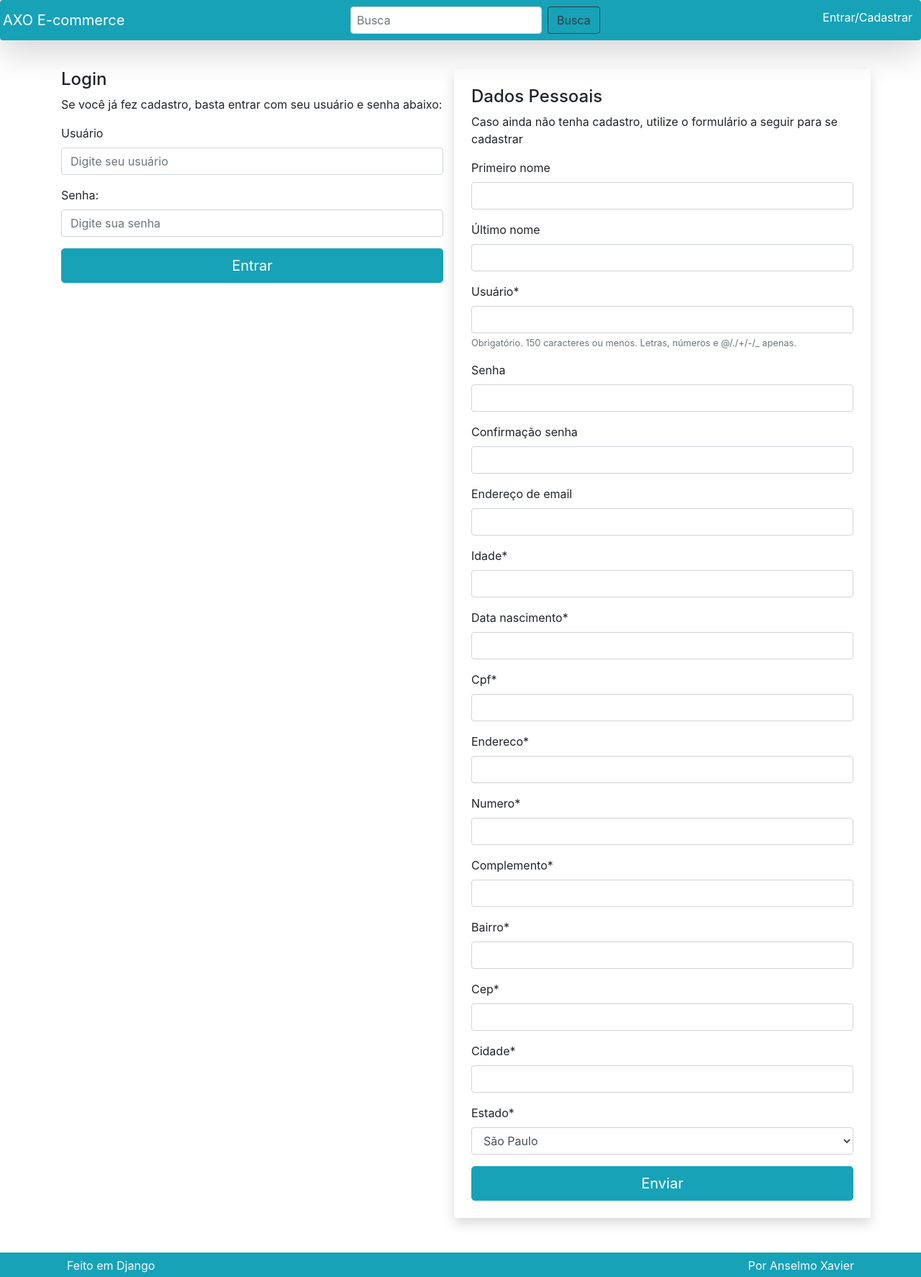
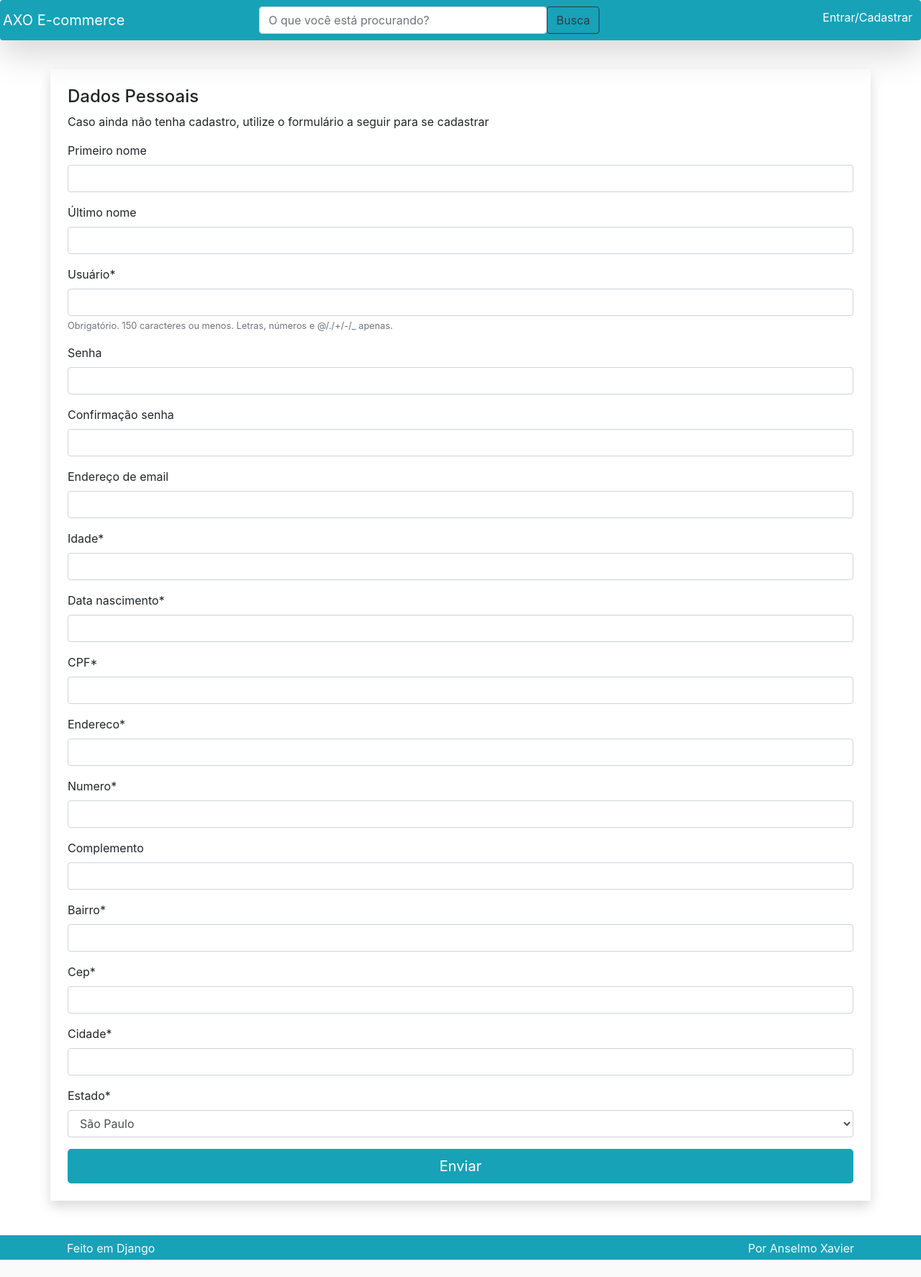
Before and after one commit to anselmoaxo/ecommerce-loja, a Django app: page /perfil/ in a window 1280 px wide. Shown: the whole page at 72% size. After the commit the page ends 1750 px from the top, so only its background shows below. Run offline with Django 4.2, Linux system fonts and the light colour scheme; some libraries are stand-ins or nearby versions.

Commit message:
separando o login do template CriarPerfil

```diff
--- a/loja/settings.py
+++ b/loja/settings.py
@@ -141,5 +141,9 @@ SESSION_SAVE_EVERY_REQUEST = False
 DEFAULT_AUTO_FIELD = "django.db.models.BigAutoField"
 
 
+LOGIN_REDIRECT_URL = "produto:carrinho"
+LOGIN_URL = "perfil:login"
+
+
 CRISPY_ALLOWED_TEMPLATE_PACKS = "bootstrap4"
 CRISPY_TEMPLATE_PACK = "bootstrap4"
--- a/perfil/models.py
+++ b/perfil/models.py
@@ -10,10 +10,10 @@ class Perfil(models.Model):
     usuario = models.OneToOneField(User, on_delete=models.CASCADE)
     idade = models.PositiveIntegerField()
     data_nascimento = models.DateField()
-    cpf = models.CharField(max_length=11)
+    cpf = models.CharField(max_length=11, verbose_name="CPF")
     endereco = models.CharField(max_length=50)
     numero = models.CharField(max_length=5)
-    complemento = models.CharField(max_length=30)
+    complemento = models.CharField(max_length=30, blank=True)
     bairro = models.CharField(max_length=30)
     cep = models.CharField(max_length=8)
     cidade = models.CharField(max_length=30)
--- a/perfil/templates/criar.html
+++ b/perfil/templates/criar.html
@@ -7,29 +7,6 @@
 
 <div class="row">
 
-    {% if not request.user.is_authenticated %}
-    <div class="col-lg mt-3">
-        <h4>Login</h4>
-        <p>Se você já fez cadastro, basta entrar com seu usuário e senha abaixo:</p>
-
-        <form method="POST" action="{% url 'perfil:login' %}">
-            {% csrf_token %}
-            <div class="form-group ">
-                <label for="InputUsuario1">Usuário</label>
-                <input type="text" name='username' class="form-control" id="InputUsuario1"
-                    aria-describedby="usuarioHelp" placeholder="Digite seu usuário">
-            </div>
-            <div class="form-group">
-                <label for="exampleInputPassword1">Senha:</label>
-                <input name='password' type="password" class="form-control" id="exampleInputPassword1"
-                    placeholder="Digite sua senha">
-            </div>
-            <button type="submit" class="btn btn-primary btn-block btn-lg">Entrar</button>
-        </form>
-
-
-    </div>
-    {% endif %}
 
     <div class="col-lg mt-3 shadow p-4 mb-4 bg-white">
 
@@ -48,6 +25,7 @@
 
             <div class="row">
                 <div class="col">
+
                     <button type="submit" class='btn btn-primary btn-block btn-lg'>
                         Enviar
                     </button>
--- a/perfil/urls.py
+++ b/perfil/urls.py
@@ -1,5 +1,6 @@
-from django.urls import path
+from django.urls import path, reverse_lazy
 from . import views
+from django.contrib.auth import views as auth_view
 
 app_name = "perfil"
 
@@ -8,7 +9,7 @@ urlpatterns = [
     path("atualizar/", views.AtualizarPerfil.as_view(), name="atualizar"),
     path(
         "login/",
-        views.Login.as_view(),
+        auth_view.LoginView.as_view(template_name="login.html"),
         name="login",
     ),
     path("logout/", views.Logout.as_view(), name="logout"),
--- a/perfil/views.py
+++ b/perfil/views.py
@@ -144,35 +144,6 @@ class AtualizarPerfil(View):
         return HttpResponse("Atualizar")
 
 
-class Login(View):
-    def post(self, *args, **kwargs):
-        username = self.request.POST.get("username")
-        password = self.request.POST.get("password")
-
-        if not username or not password:
-            # Se o nome de usuário ou senha estiverem em branco, exibe uma mensagem de erro
-            messages.error(self.request, "Usuário ou senha inválidos.")
-            return redirect("perfil:criar")
-
-        usuario = authenticate(self.request, username=username, password=password)
-
-        if not usuario:
-            # Se a autenticação falhar, exibe uma mensagem de erro
-            messages.error(self.request, "Usuário ou senha inválidos.")
-            return redirect("perfil:criar")
-
-        # Se a autenticação for bem-sucedida, faz login no usuário
-        login(self.request, user=usuario)
-
-        # Mensagem de sucesso
-        messages.success(
-            self.request, "Você fez login no sistema e pode concluir sua compra."
-        )
-
-        # Redireciona o usuário para a página de carrinho
-        return redirect("produto:carrinho")
-
-
 class Logout(View):
     def get(self, *args, **kwargs):
         carrinho = copy.deepcopy(self.request.session.get("carrinho"))
--- a/templates/parciais/_nav.html
+++ b/templates/parciais/_nav.html
@@ -18,9 +18,9 @@
 
   <div class="collapse navbar-collapse" id="navbarSupportedContent">
 
-  <div class="mx-auto"> <!-- Use a classe 'mx-auto' para centralizar horizontalmente -->
+  <div class="mx-auto " style="width: 600px;"> <!-- Use a classe 'mx-auto' para centralizar horizontalmente -->
     <form class="form-inline m" method="GET" action="{% url 'produto:busca' %}">
-      <input  name="termo" value="{{request.GET.termo }}" class= "form-control mr-sm-2 w-auto p-2 "type="search"  placeholder="Busca" aria-label="Search">
+      <input  name="termo" value="{{request.GET.termo }}" class= "form-control col-sm-8 "type="search"  placeholder="O que você está procurando?" aria-label="Search">
       <button class="btn btn-outline-dark my-5 my-sm-0 " type="submit">Busca</button>
     </form>
   </div>
@@ -45,7 +45,7 @@
         {% else %}
         <li class="nav-item">
 
-            <a class="nav-link p-2 mb-2 bg-info text-white" href="{% url 'perfil:criar' %}">
+            <a class="nav-link p-2 mb-2 bg-info text-white" href="{% url 'perfil:login' %}">
               <span class="nav-cart-icon mr-1">
                 <i class="fas fa-user"></i>
                 </span>Entrar/Cadastrar</a>
--- a/templates/static/assets/custom/js/scripts.js
+++ b/templates/static/assets/custom/js/scripts.js
@@ -15,10 +15,15 @@
         preco = this.options[this.selectedIndex].getAttribute('data-preco');
         preco_promocional = this.options[this.selectedIndex].getAttribute('data-preco-promocional');
 
-        variation_preco.innerHTML = preco;
+        if (preco && variation_preco) {
+            variation_preco.innerHTML = preco;
+        }
 
-        if (variation_preco_promocional) {
+        if (variation_preco_promocional && preco_promocional) {
             variation_preco_promocional.innerHTML = preco_promocional;
+        } else {
+            variation_preco_promocional.innerHTML = preco;
+            variation_preco.innerHTML = ''
         }
     })
 })();
```
Also changed, not shown: perfil/templates/login.html (added, +43 -0 lines), db.sqlite3.
